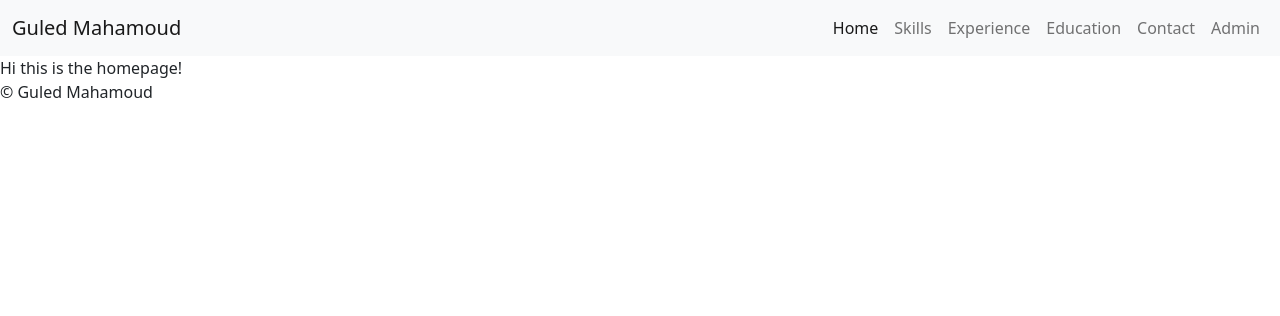
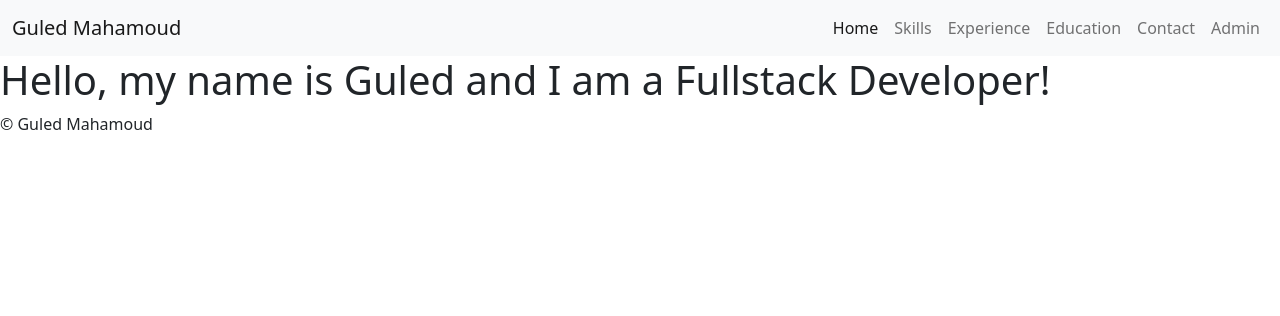
Before and after one commit to gammaled/my-resume-website, a Flask app: page / in a window 1280 px wide. Shown: the top 316 px of the page. Run offline with Flask 2, Linux system fonts and the light colour scheme; some libraries are stand-ins or nearby versions.

Commit message:
formatted page and added line spaces

```diff
--- a/templates/home.html
+++ b/templates/home.html
@@ -1,6 +1,15 @@
 {% extends "base.html" %}
 {% block content %}
 
-    Hi this is the homepage!
+    <section>
+        <div class="row">
+            <div class="col-12 md-col-6">
+                <h1>Hello, my name is Guled and I am a Fullstack Developer!</h1>
+            </div>
+            <div class="col-12 md-col-6">
+
+            </div>
+        </div>
+    </section>
 
 {% endblock %}
```
